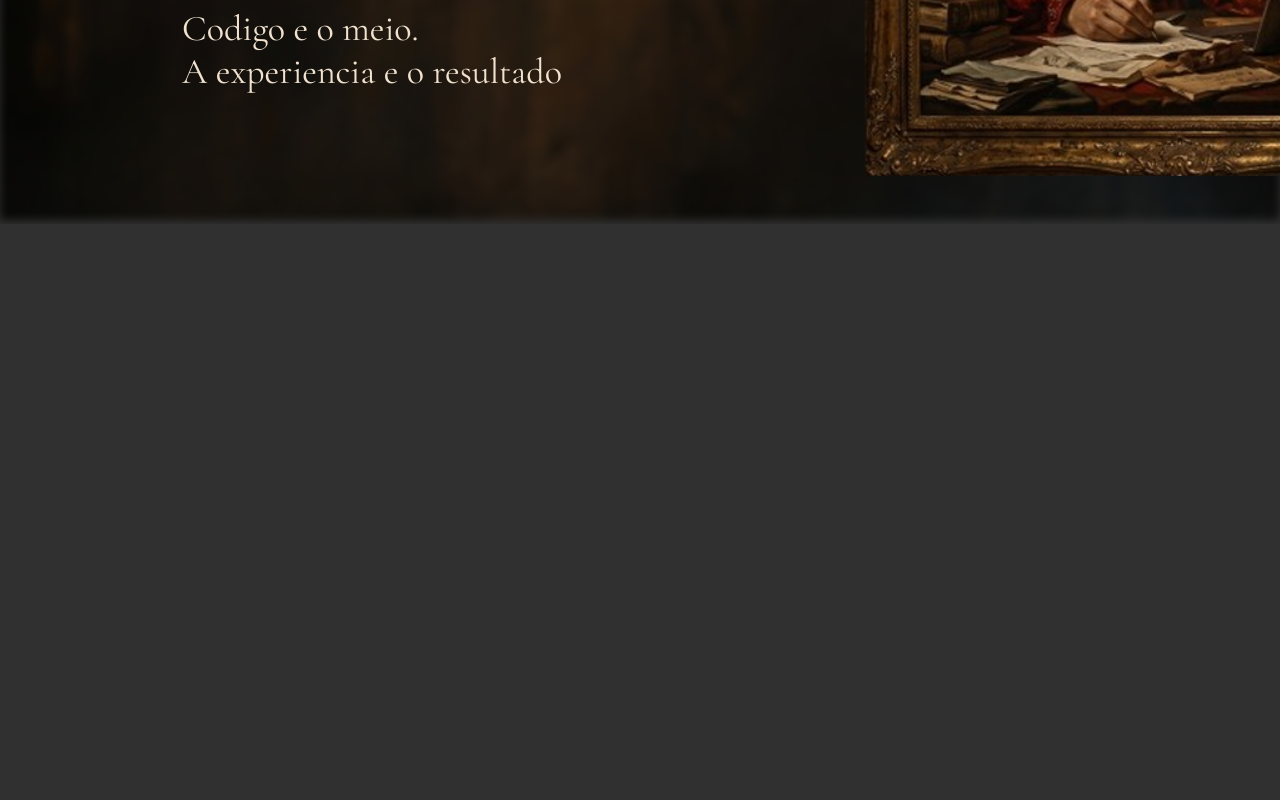
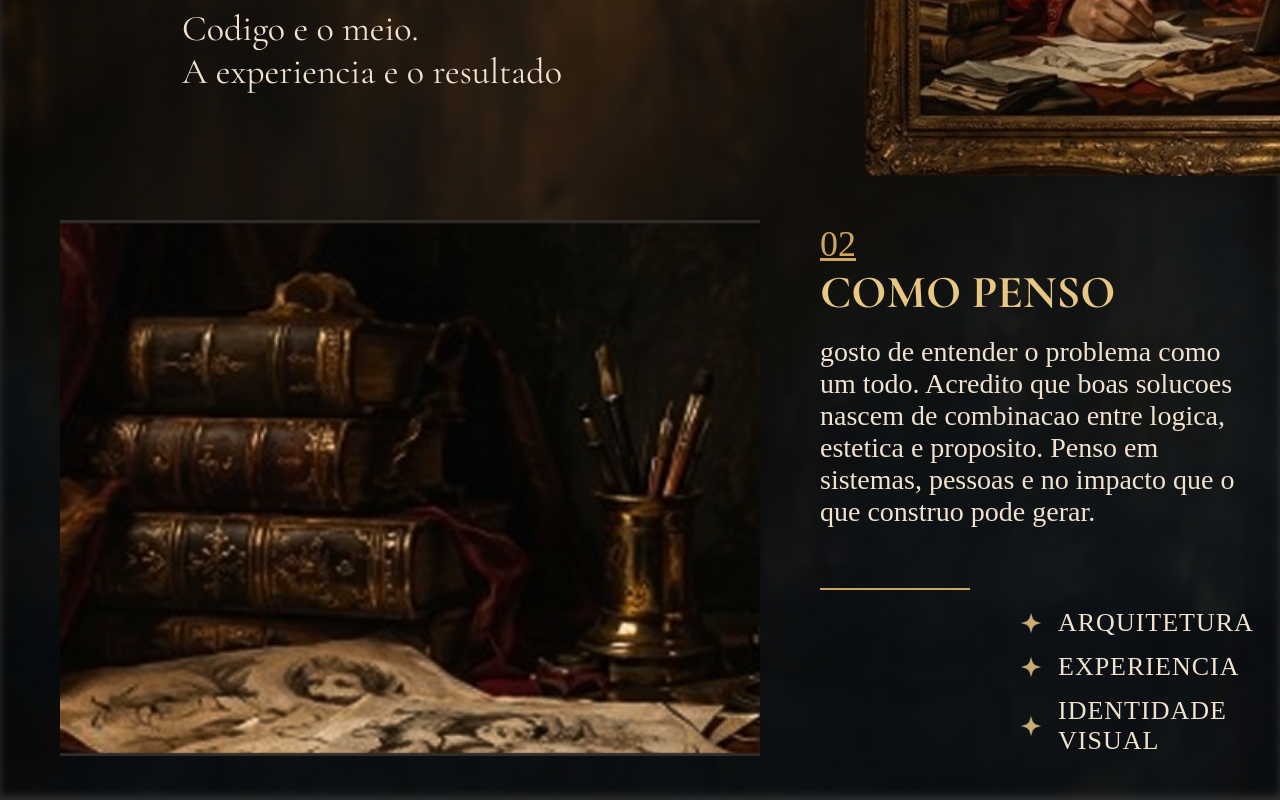
Before and after one commit to FerreiroINTZ/portfolio-v20, a React (Vite) app: page / in a window 1280 px wide. Shown: the part 651-1451 px from the top of the page. Before the commit the page ends 875 px from the top, so only its background shows below. Built offline with nearby package versions, Linux system fonts and the light colour scheme; a web font is replaced by a local one.

Commit message:
made: about me "como penso" basic desing

```diff
--- a/src/comps/about/about.tsx
+++ b/src/comps/about/about.tsx
@@ -1,6 +1,7 @@
 import styles from "./styles/main.module.scss"
 
 import MainContent from "./mainContent/mainContent"
+import HowIThink from "./mainContent/howIThink"
 
 function about() {
   return (
@@ -11,6 +12,7 @@ function about() {
       <div id={styles.sectionContent}>
         <div id={styles.sectionLabel}><img src="/public/icons/general/star.png" alt="star icon"/><p>sobre mim</p></div>
         <MainContent />
+        <HowIThink />
       </div>
     </section>
   )
--- /dev/null
+++ b/src/comps/about/mainContent/commomContainers.tsx
@@ -0,0 +1,17 @@
+import styles from "../styles/modules/_commomContainer.module.scss"
+
+function commomContainers(
+    {number, title, content}: {number: string, title: string, content: string}
+) {
+  return (
+    <div className={styles.commomContainer}>
+        <div className={styles.commomContainerTitle}>
+            <p>{number}</p>
+            <h3>{title}</h3>
+        </div>
+        <p className={styles.commomContainerContent}>{content}</p>
+    </div>
+  )
+}
+
+export default commomContainers
--- /dev/null
+++ b/src/comps/about/mainContent/howIThink.tsx
@@ -0,0 +1,25 @@
+import styles from "../styles/main.module.scss"
+import CommomContainer from "./commomContainers"
+
+
+function howIThink() {
+  return (
+    <div id={styles.howIThinkContainer}>
+      <div id={styles.howIThinkContainerImg}><img src="/public/icons/about/quadro_2.png" alt="second imagem"/></div>
+      <div>
+        <CommomContainer number="02" title="como penso" content="gosto de entender o problema como um todo. Acredito que boas solucoes nascem de combinacao entre logica, estetica e proposito. Penso em sistemas, pessoas e no impacto que o que construo pode gerar."/>
+
+        <div id={styles.otherInfos}>
+          <div id={styles.divider}></div>
+          <ul id={styles.itensList}>
+            {["arquitetura", "experiencia", "identidade visual"].map((item, indx) =>
+              <li key={indx}><img src="/public/icons/general/star.png" alt="star icon"/><p>{item}</p></li>
+            )}
+          </ul>
+        </div>
+      </div>
+    </div>
+  )
+}
+
+export default howIThink
--- a/src/comps/about/styles/main.module.scss
+++ b/src/comps/about/styles/main.module.scss
@@ -1,5 +1,6 @@
 @use "variables" as *;
 @use "./modules/mainContent.module" as *;
+@use "./modules/howIThinkContainer.module" as *;
 
 #aboutContainer{
     position: relative;
--- /dev/null
+++ b/src/comps/about/styles/modules/_commomContainer.module.scss
@@ -0,0 +1,32 @@
+@use "variables" as *;
+
+.commomContainer{
+    // background: blue;
+
+    .commomContainerTitle{
+        display: grid;
+        height: fit-content;
+        line-height: 48px;
+
+        p{
+            font-size: 36px;
+            text-decoration: underline;
+            color: $gold;
+        }
+
+        h3{
+            font-size: 46px;
+            text-transform: uppercase;
+            color: $light_gold;
+            // font-weight: 400;
+            font-family: $main_font;
+        }
+    }
+
+    .commomContainerContent{
+        // background: pink;
+        font-size: 28px;
+        color: $paper;
+        margin-top: 20px;
+    }
+}
--- /dev/null
+++ b/src/comps/about/styles/modules/_howIThinkContainer.module.scss
@@ -0,0 +1,60 @@
+@use "variables" as *;
+
+#howIThinkContainer{
+    display: flex;
+    gap: 60px;
+    margin-top: 40px;
+    // background: red;
+
+    #howIThinkContainerImg{
+        min-width: 700px;
+        height: auto;
+
+        img{
+            width: 100%;
+            height: 100%;
+            object-fit: cover;
+        }
+    }
+
+    #otherInfos{
+        margin-top: 40px;
+        display: grid;
+        grid-template-columns: auto 1fr;
+        gap: 50px;
+
+        #divider{
+            margin-top: 20px;
+            background: $gold;
+            width: 150px;
+            height: 2px;
+        }
+
+        #itensList{
+            display: flex;
+            flex-direction: column;
+            gap: 14px;
+            margin-top: 40px;
+            list-style: none;
+
+            li{
+                display: flex;
+                align-items: center;
+                gap: 16px;
+
+                img{
+                    $size: 22px;
+                    width: $size;
+                    height: $size;
+                }
+
+                p{
+                    font-size: 26px;
+                    color: $paper;
+                    text-transform: uppercase;
+                    letter-spacing: 1px;
+                }
+            }
+        }
+    }
+}
```
